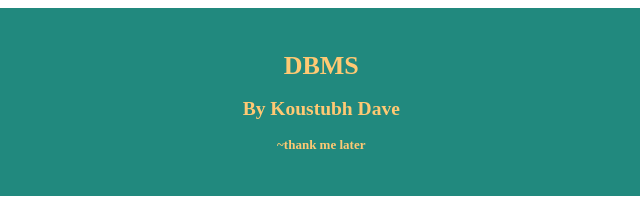
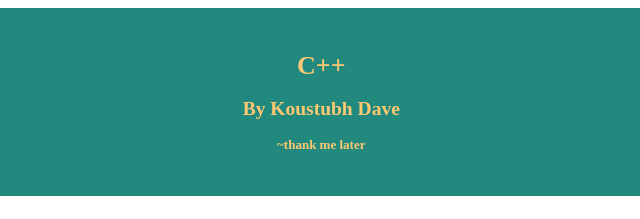
Before and after one commit to Koustubh1234G/BSC_CS, a plain HTML site: page index.html in a window 1280 px wide. Shown: the top 219 px of the page, 344-984 px from the left. Drawn offline with nearby package versions, Linux system fonts and the light colour scheme; no server answers.

Commit message:
Update index.html

```diff
--- a/index.html
+++ b/index.html
@@ -15,7 +15,7 @@
 </head>
 <body>
     <header>
-        <h1>DBMS</h1>
+        <h1>C++</h1>
         <h2>By Koustubh Dave</h2>
         <h4>~thank me later</h4>
 
```
